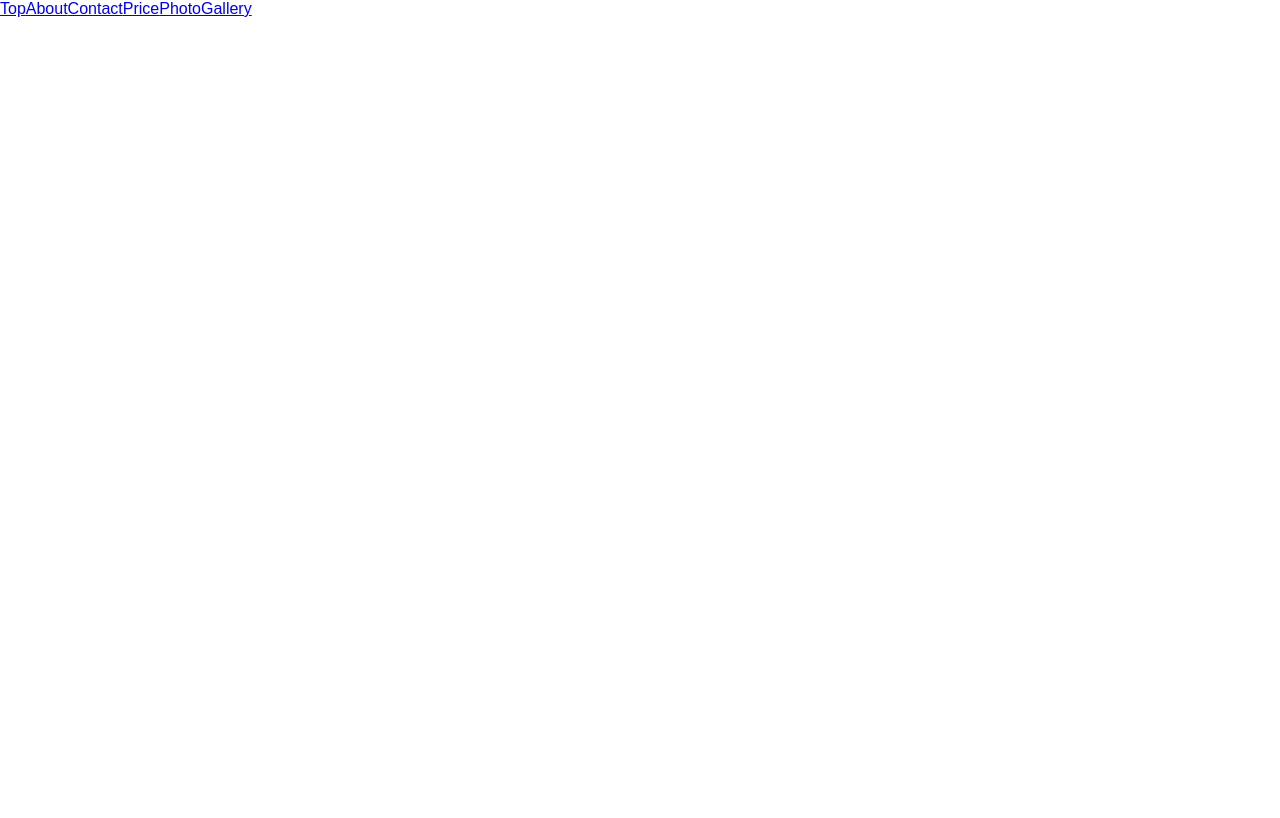
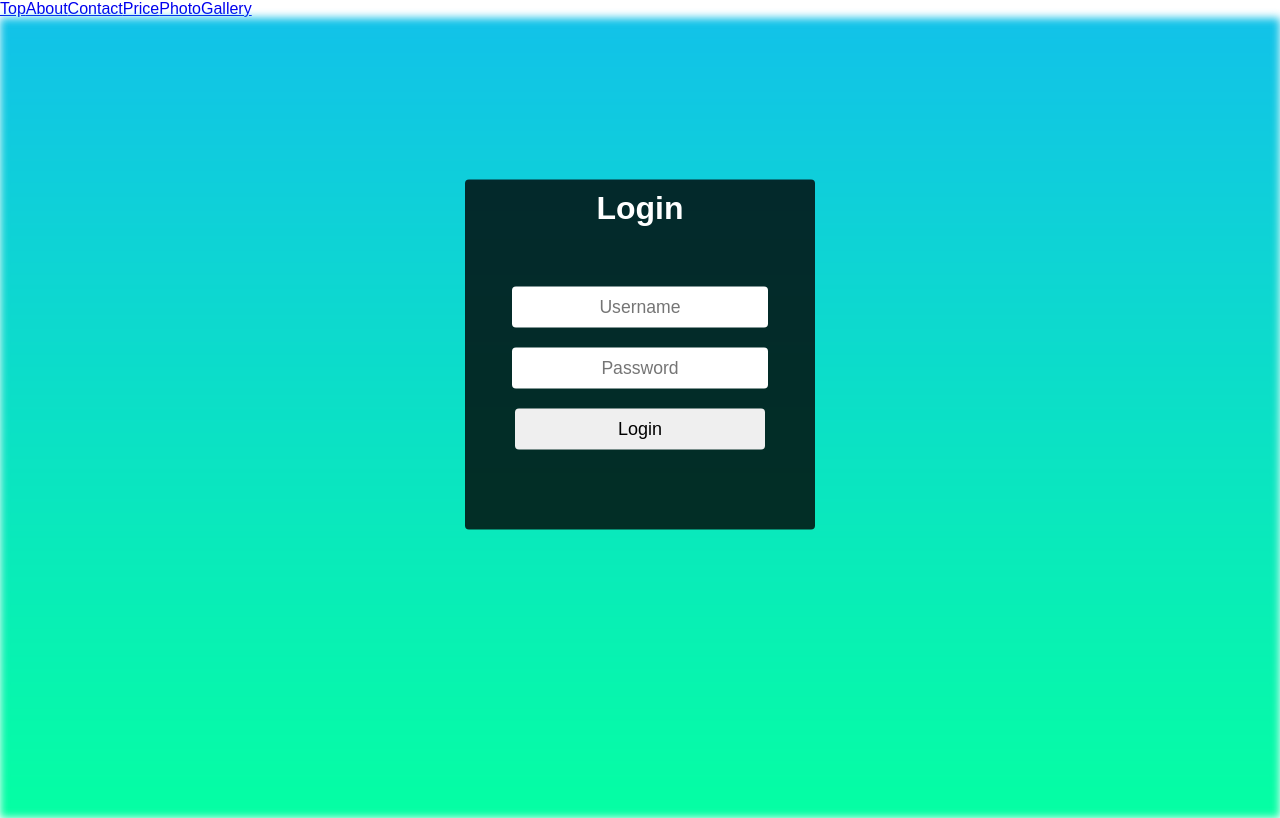
Before and after one commit to kats0323/HairSalonProject, a React (Create React App) app in the folder client/: page /login in a window 1280 px wide. Built offline with nearby package versions, Linux system fonts and the light colour scheme.

Commit message:
made admin a seperate component

```diff
--- a/client/src/App.js
+++ b/client/src/App.js
@@ -1,22 +1,13 @@
 import React, { Component } from "react";
 import Navbar from "./pages/partials/_navbar" // Maybe give it a different name instead of navbar
-import Login from './admin/login/Login' //importing this from admin/login/Login.js
-import List from './admin/pages/lists/List' //importing this from admin/pages/list/list this is the admin page to check customers
-
-import { BrowserRouter as Router , Switch , Route } from "react-router-dom";
-
+import Admin from "./admin/pages/partials/_admin"
 
 class App extends Component {
   render() {
     return (
       <div>
-        <Router>
-            <Switch>
-              <Route path="/" component={Navbar} / >
-              <Route path="/login" component={Login} />
-              <Route path="/admin" component={List} />
-            </Switch>
-        </Router>
+        <Navbar />
+        <Admin />
       </div>
     );
   };
--- /dev/null
+++ b/client/src/admin/pages/partials/_admin.js
@@ -0,0 +1,19 @@
+import React from 'react';
+import Login from '../../login/Login' //importing this from admin/login/Login.js
+import List from '../lists/List' //importing this from admin/pages/list/list this is the admin page to check customers
+
+import { BrowserRouter as Router , Switch , Route } from "react-router-dom";
+
+
+export default function admin() {
+    return (
+      <div>
+        <Router>
+            <Switch>
+              <Route path="/login" component={Login} />
+              <Route path="/admin" component={List} />
+            </Switch>
+        </Router>
+      </div>
+    );
+};
```
